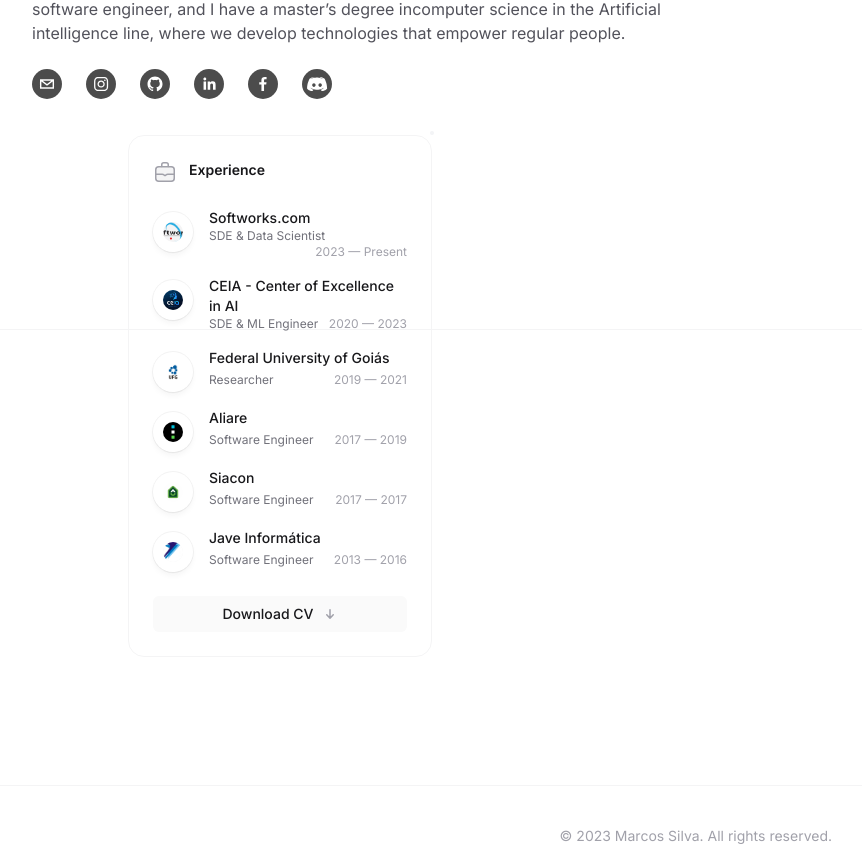
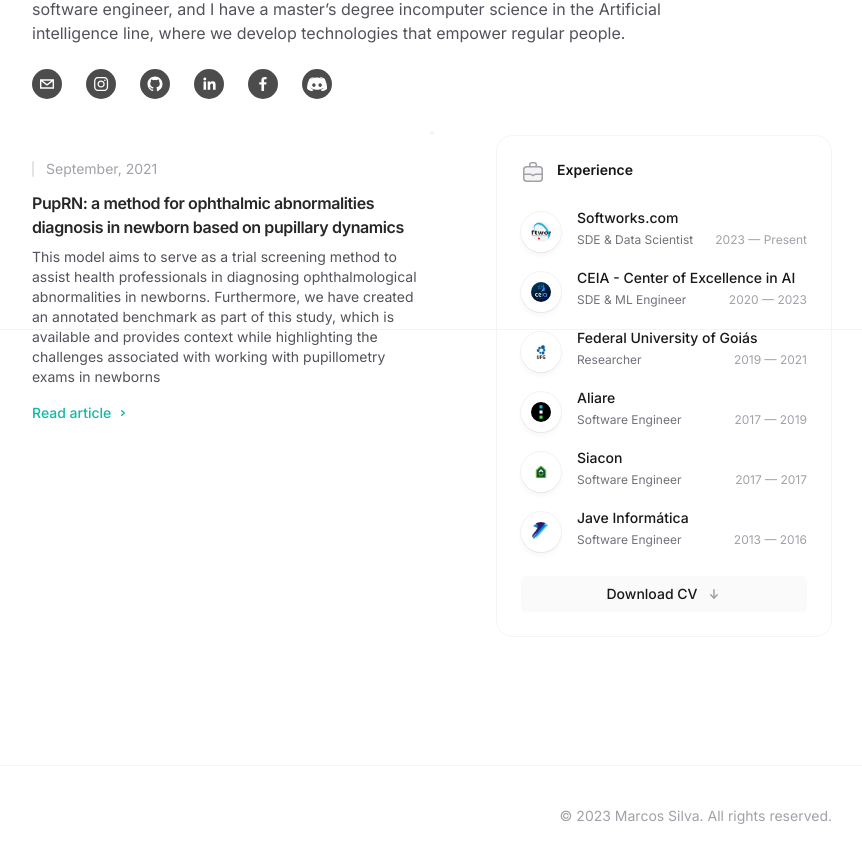
Before and after one commit to marcosvsilva/marcosvsilva.github.io, a Next.js app: page / in a window 1280 px wide. Shown: the part 471-1325 px from the top of the page, without its empty margins (208-1070 px from the left). Built offline with nearby package versions, Linux system fonts and the light colour scheme.

Commit message:
feat: adding article to home page

```diff
--- a/src/app/page.tsx
+++ b/src/app/page.tsx
@@ -1,3 +1,4 @@
+import Article from './components/Article';
 import Container from './components/Container';
 import Footer from './components/Footer';
 import Header from './components/Header';
@@ -60,7 +61,10 @@ export default function Home() {
           </Container>
           <Container className="mt-24 md:mt-28">
             <div className="mx-auto grid max-w-xl grid-cols-1 gap-y-20 lg:max-w-none lg:grid-cols-2">
-              <div className="space-y-10 lg:pl-16 xl:pl-24">
+              <div className="flex flex-col gap-16">
+                <Article />
+              </div>
+              <div className="space-y-10 lg:pl-16 xl:pl-18">
                 <Resume />
               </div>
             </div>
```
